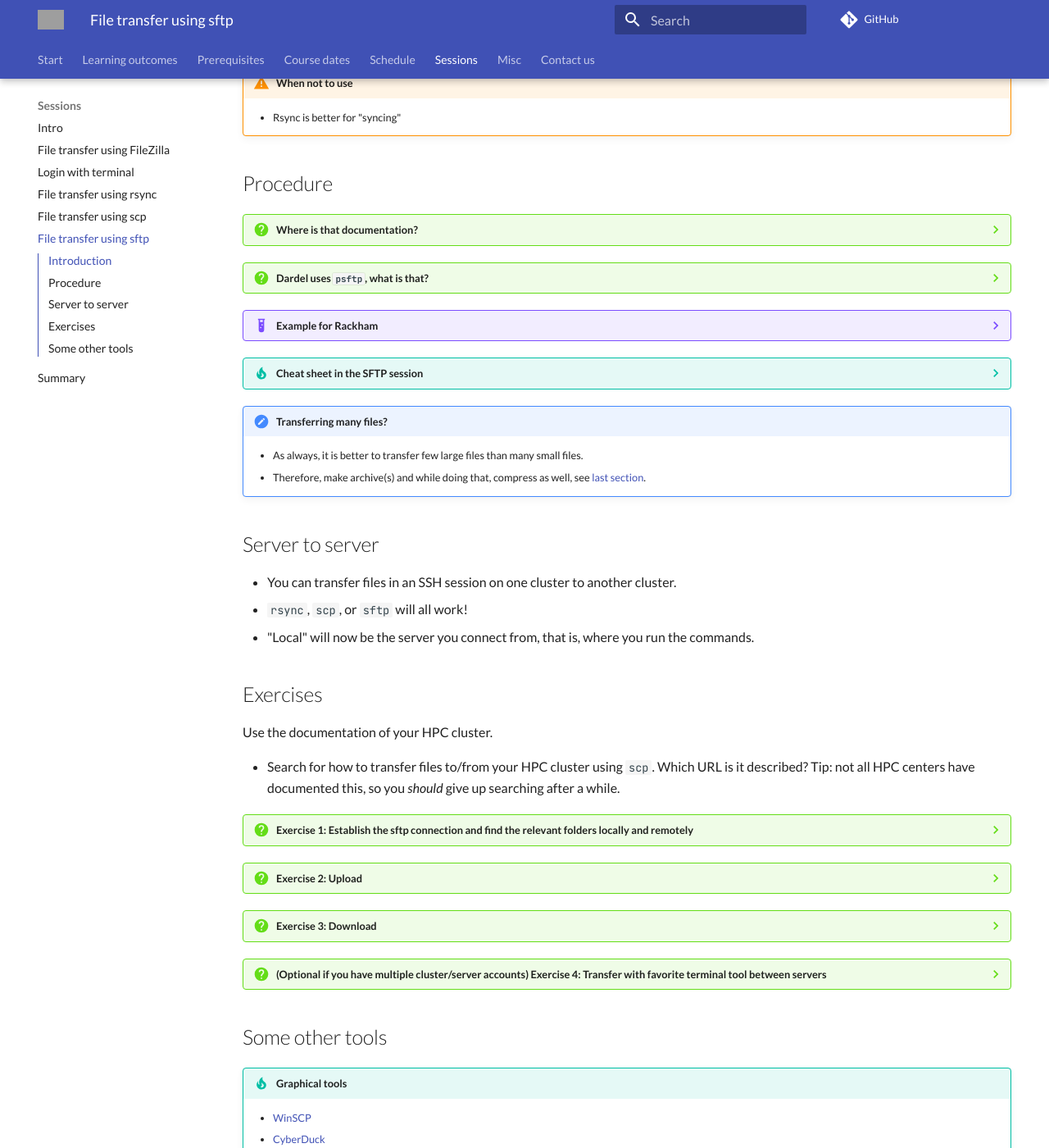
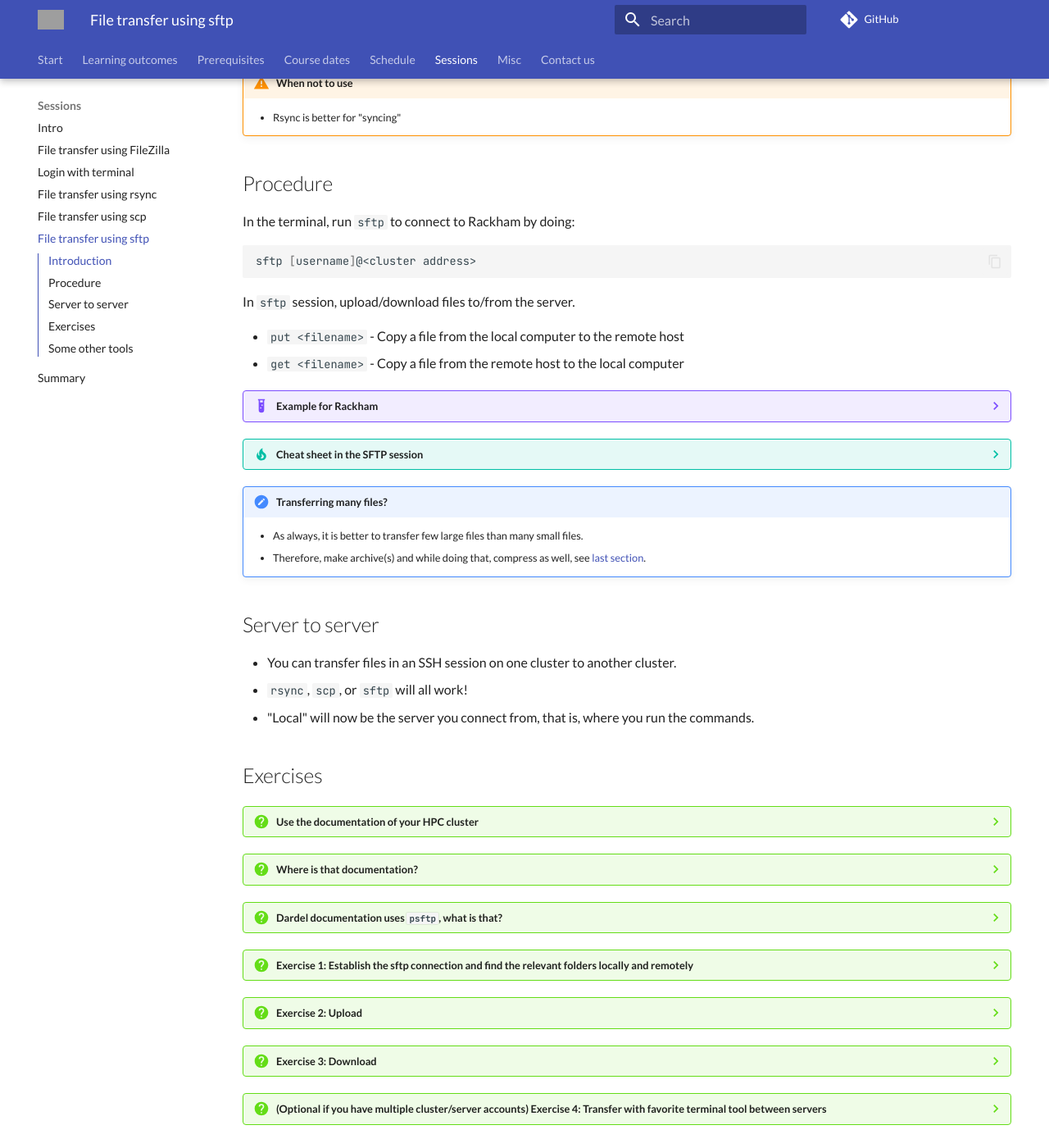
Before and after one commit to UPPMAX/naiss_file_transfer_course, an MkDocs documentation site: the page built from docs/sessions/sftp/README.md, in a window 1280 px wide and 1400 px high, scrolled down 899 px. Shown: the whole window at 82% size. Built offline with MkDocs 1.6.1 and Material for MkDocs 9.7.7, drawn with Linux system fonts in a browser that asks for light colours; comment, search, counter and statistics services are not loaded; grey boxes are pictures that could not be loaded.

Commit message:
README.md restructure

````diff
--- a/docs/sessions/sftp/README.md
+++ b/docs/sessions/sftp/README.md
@@ -57,29 +57,18 @@ tags:
 
 ## Procedure
 
-<!-- markdownlint-disable MD013 --><!-- Tables cannot be split up over lines, hence will break 80 characters per line -->
+In the terminal, run `sftp` to connect to Rackham by doing:
 
-???- question "Where is that documentation?"
+```bash
+sftp [username]@<cluster address>
+```
 
-    HPC Cluster|Link to documentation
-    -----------|------------
-    Alvis      |**FIX?** None.
-    Berzelius  |[here](https://www.nsc.liu.se/support/copying-data/)
-    Bianca     |[here](https://docs.uppmax.uu.se/software/bianca_file_transfer_using_sftp/), [through transit](https://docs.uppmax.uu.se/cluster_guides/transfer_transit/#using-sftp)
-    COSMOS     |[here](https://lunarc-documentation.readthedocs.io/en/latest/guides/data_transfer/io_sftp/)
-    Dardel     |The similar psftp is described [here](https://support.pdc.kth.se/doc/support/?sub=data_management/file_transfer_scp/)
-    Kebnekaise |[Here](https://docs.hpc2n.umu.se/documentation/filesystems/#sftp)
-    LUMI       |**To do**
-    Rackham    |[here](https://docs.uppmax.uu.se/software/rackham_file_transfer_using_sftp)
-    Tetralith  |[here](https://www.nsc.liu.se/support/copying-data/)
-    Vera       |**FIX?** None.
+In `sftp` session, upload/download files to/from the server.
 
-<!-- markdownlint-enable MD013 -->
+- ``put <filename>`` - Copy a file from the local computer to the remote host
+- ``get <filename>`` - Copy a file from the remote host to the local computer
 
-???- question "Dardel uses ``psftp``, what is that?"
 
-    - It is just a SFTP component of the client PuTTY.
-    - Same commands as for SFTP.
 
 ???- example "Example for Rackham"
 
@@ -142,14 +131,37 @@ tags:
 - ``rsync``, ``scp``, or ``sftp`` will all work!
 - "Local" will now be the server you connect from, that is, where you run the commands.
 
-
 ## Exercises
 <!-- markdownlint-disable MD013 --><!-- Tables cannot be split up over lines, hence will break 80 characters per line -->
 
-Use the documentation of your HPC cluster.
+??? question "Use the documentation of your HPC cluster"
 
-- Search for how to transfer files to/from your HPC cluster using `scp`. Which URL is it described?
-  Tip: not all HPC centers have documented this, so you *should* give up searching after a while.
+    - Search for how to transfer files to/from your HPC cluster using `scp`. Which URL is it described?
+        - Tip: not all HPC centers have documented this, so you *should* give up searching after a while.
+
+<!-- markdownlint-disable MD013 --><!-- Tables cannot be split up over lines, hence will break 80 characters per line -->
+
+???- question "Where is that documentation?"
+
+    HPC Cluster|Link to documentation
+    -----------|------------
+    Alvis      |**FIX?** None.
+    Berzelius  |[here](https://www.nsc.liu.se/support/copying-data/)
+    Bianca     |[here](https://docs.uppmax.uu.se/software/bianca_file_transfer_using_sftp/), [through transit](https://docs.uppmax.uu.se/cluster_guides/transfer_transit/#using-sftp)
+    COSMOS     |[here](https://lunarc-documentation.readthedocs.io/en/latest/guides/data_transfer/io_sftp/)
+    Dardel     |The similar psftp is described [here](https://support.pdc.kth.se/doc/support/?sub=data_management/file_transfer_scp/)
+    Kebnekaise |[Here](https://docs.hpc2n.umu.se/documentation/filesystems/#sftp)
+    LUMI       |**To do**
+    Rackham    |[here](https://docs.uppmax.uu.se/software/rackham_file_transfer_using_sftp)
+    Tetralith  |[here](https://www.nsc.liu.se/support/copying-data/)
+    Vera       |**FIX?** None.
+
+<!-- markdownlint-enable MD013 -->
+
+???- question "Dardel documentation uses ``psftp``, what is that?"
+
+    - It is just a SFTP component of the client PuTTY.
+    - Same commands as for SFTP.
 
 ???- question "Exercise 1: Establish the sftp connection and find the relevant folders locally and remotely"
 
````
